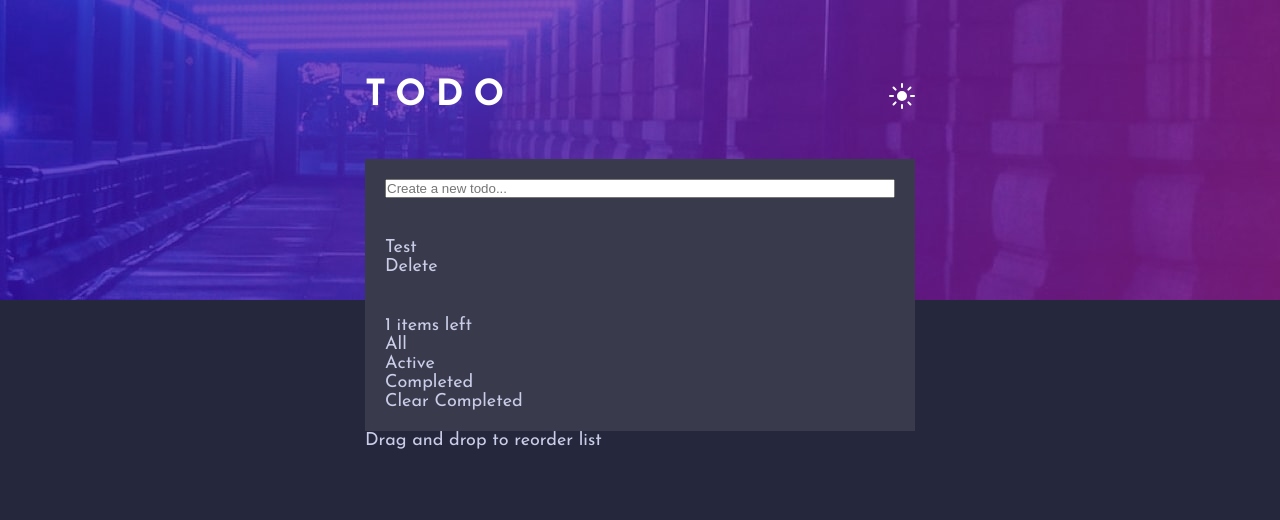
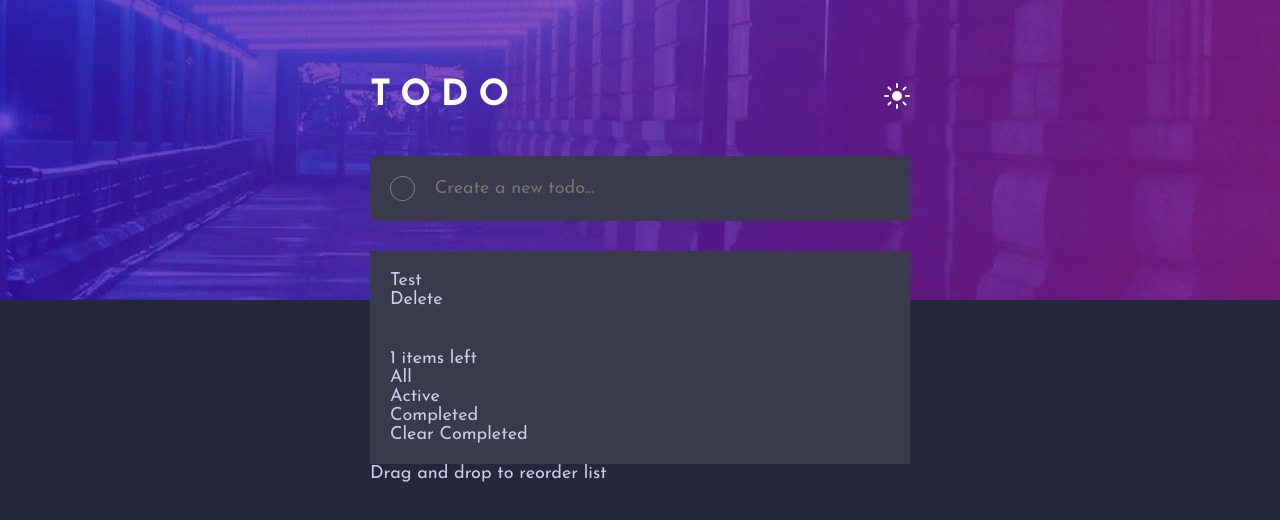
Before and after one commit to abdelrahmancsdev/todo-app, a React (Vite) app: page / in a window 1280 px wide. Shown: the top 520 px of the page. Built offline with nearby package versions, Linux system fonts and the light colour scheme.

Commit message:
Improve Performance & Style Input Area

```diff
--- a/src/App.jsx
+++ b/src/App.jsx
@@ -1,15 +1,21 @@
-import React, { useState, useLayoutEffect, createContext } from "react";
+import React, {
+  useState,
+  useLayoutEffect,
+  createContext,
+  useMemo,
+} from "react";
 import AddTodo from "./assets/components/AddTodo";
 import Header from "./assets/components/Header";
 import TodoOptions from "./assets/components/TodoOptions";
 import TodosArea from "./assets/components/TodosArea";
 import "./assets/styles/core/main.scss";
 
-export const HeaderContext = createContext();
+export const HeaderContext = createContext(null);
 
 function App() {
   const [theme, setTheme] = useState("dark");
   const [running, setRunning] = useState(false);
+  const themeItems = useMemo(() => ({ theme, setTheme }), [theme]);
   useLayoutEffect(() => {
     if (!running) {
       if (localStorage.theme) {
@@ -24,7 +30,7 @@ function App() {
   return (
     <div id="appContainer" className={theme}>
       <div id="app">
-        <HeaderContext.Provider value={{ theme, setTheme }}>
+        <HeaderContext.Provider value={themeItems}>
           <Header />
         </HeaderContext.Provider>
         <AddTodo />
--- a/src/assets/components/AddTodo.jsx
+++ b/src/assets/components/AddTodo.jsx
@@ -3,8 +3,8 @@ import s from "../styles/components/addTodos.module.scss";
 
 function AddTodo() {
   return (
-    <div id={s.createTodo}>
-      <div id="addTodo" />
+    <div id={s.addTodo}>
+      <div id={s.createTodo} />
       <input
         type="text"
         name="todoInput"
--- a/src/assets/styles/components/addTodos.module.scss
+++ b/src/assets/styles/components/addTodos.module.scss
@@ -1,8 +1,32 @@
-#createTodo {
-  #addTodo {
+@use "../abstracts/mixins" as m;
+
+#addTodo {
+  @include m.flex(center, center);
+  // gap: 20px;
+  margin-bottom: 30px;
+  border-radius: 5px;
+  #createTodo {
+    width: 27px;
+    height: 25px;
+    border: 1px solid var(--border);
+    border-radius: 50%;
+    margin-right: 20px;
   }
   #todoInput {
     display: block;
     width: 100%;
+    height: 20px;
+    border: none;
+    background-color: transparent;
+    color: var(--text);
+    caret-color: var(--blue);
+    &:focus {
+      outline: none;
+    }
+    &,
+    &::placeholder {
+      font-family: "Josefin Sans", sans-serif;
+      font-size: 18px;
+    }
   }
 }
--- a/src/assets/styles/components/header.module.scss
+++ b/src/assets/styles/components/header.module.scss
@@ -1,7 +1,7 @@
 @use "../abstracts/mixins" as m;
 #appHeader {
   @include m.flex(center, space-between);
-  margin-bottom: 45px;
+  margin-bottom: 42px;
   #appName {
     text-transform: uppercase;
     letter-spacing: 10px;
--- a/src/assets/styles/core/global.scss
+++ b/src/assets/styles/core/global.scss
@@ -12,7 +12,7 @@
 //   --trans: 0.3s linear;
 // }
 body,
-button {
+%text {
   font-family: "Josefin Sans", sans-serif;
   color: var(--text-color);
   font-size: 18px;
@@ -24,6 +24,7 @@ a {
   text-decoration: none;
 }
 button {
+  @extend %text;
   border: none;
   background-color: transparent;
   cursor: pointer;
--- a/src/assets/styles/core/main.scss
+++ b/src/assets/styles/core/main.scss
@@ -5,7 +5,8 @@
   padding: 78px 20px;
   min-height: 100vh;
   background-repeat: no-repeat;
-
+  --blue: hsl(220, 98%, 61%);
+  --gradient: linear-gradient hsl(192, 100%, 67%) to hsl(280, 87%, 65%);
   &.dark {
     --shadow: hsl(235, 21%, 11%);
     --main-bg: hsl(235, 24%, 19%);
@@ -30,7 +31,7 @@
   }
   #app {
     width: 100%;
-    max-width: 550px;
+    max-width: 540px;
     margin: auto;
     color: var(--text);
     > div,
```
Also changed, not shown: .eslintrc.json.
